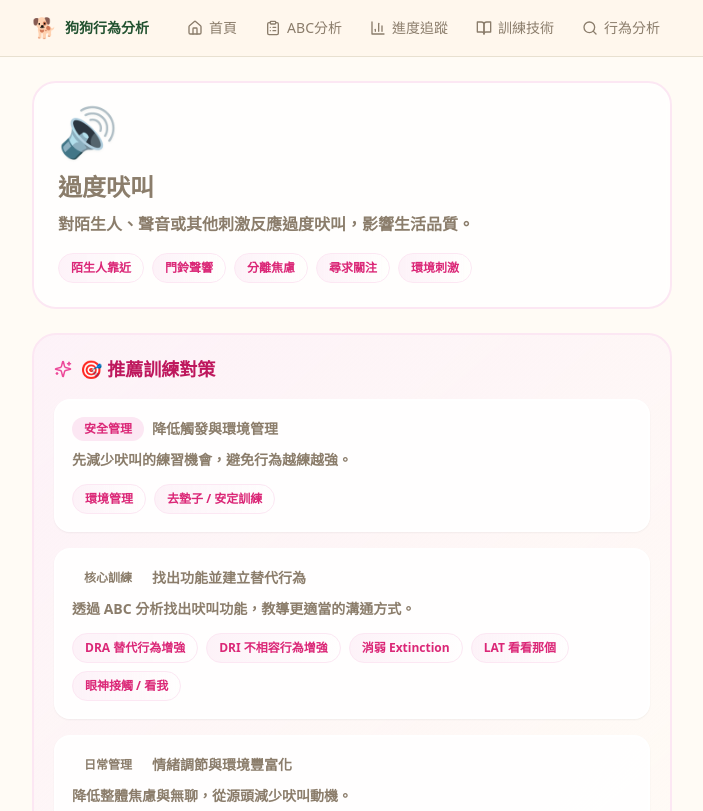
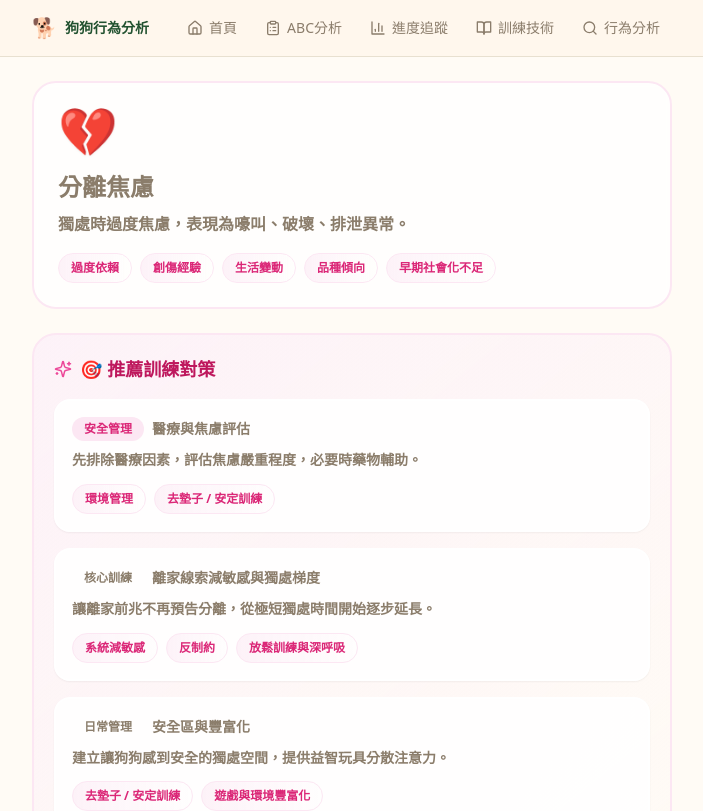
Before and after one commit to chouandony/dog-behavior-analyzer-2, a Next.js app: page /separation in a window 1280 px wide. Shown: the top 811 px of the page, without its empty margins (288-991 px from the left). Built offline with nearby package versions, Linux system fonts and the light colour scheme.

Commit message:
Update metadata for separation anxiety page

```diff
--- a/app/separation/page.tsx
+++ b/app/separation/page.tsx
@@ -6,12 +6,12 @@ import { getStrategies } from '@/data/strategies'
 import { techniques } from '@/data/techniques'
 
 export const metadata: Metadata = {
-  title: '🐕 狗狗吠叫怎麼辦？完整行為分析與訓練對策',
-  description: '狗狗過度吠叫的原因分析與專業訓練對策，從ABC行為分析到具體訓練步驟，幫助您改善狗狗吠叫問題。',
+  title: '🐕 狗狗分離焦慮怎麼辦？完整分析與漸進式訓練對策',
+  description: '狗狗分離焦慮的專業分析與漸進式獨處訓練，幫助狗狗建立獨處安全感，改善焦慮行為。',
 }
 
-const behavior = behaviors.find(b => b.id === 'barking')!
-const strategies = getStrategies('barking')
+const behavior = behaviors.find(b => b.id === 'separation')!
+const strategies = getStrategies('separation')
 
 export default function Page() {
   return (
```
